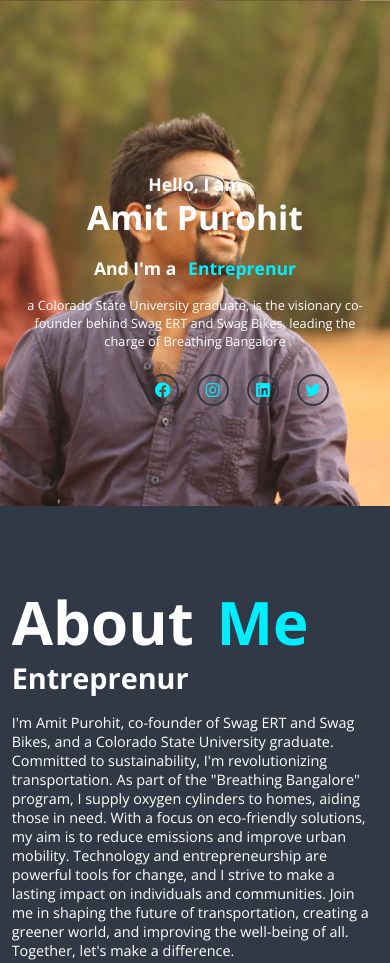
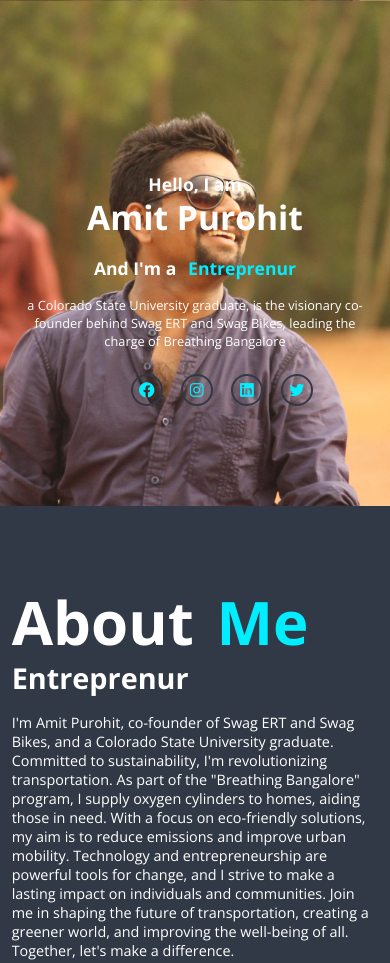
Before and after one commit to theanshumanroutray/Amit-Purohit-Portfolio-New, a plain HTML site: page index.html in a window 390 px wide. Shown: the top 963 px of the page. Drawn offline with nearby package versions, Linux system fonts and the light colour scheme.

Commit message:
Update style.css

```diff
--- a/style.css
+++ b/style.css
@@ -500,7 +500,7 @@ span {
   .social-media {
     margin: 0 0;
     justify-content: center;
-    padding: 2rem 0 47rem 14.5rem;
+    padding: 2rem 0 47rem 12.5rem;
     display: inline-block;
   }
 
```
